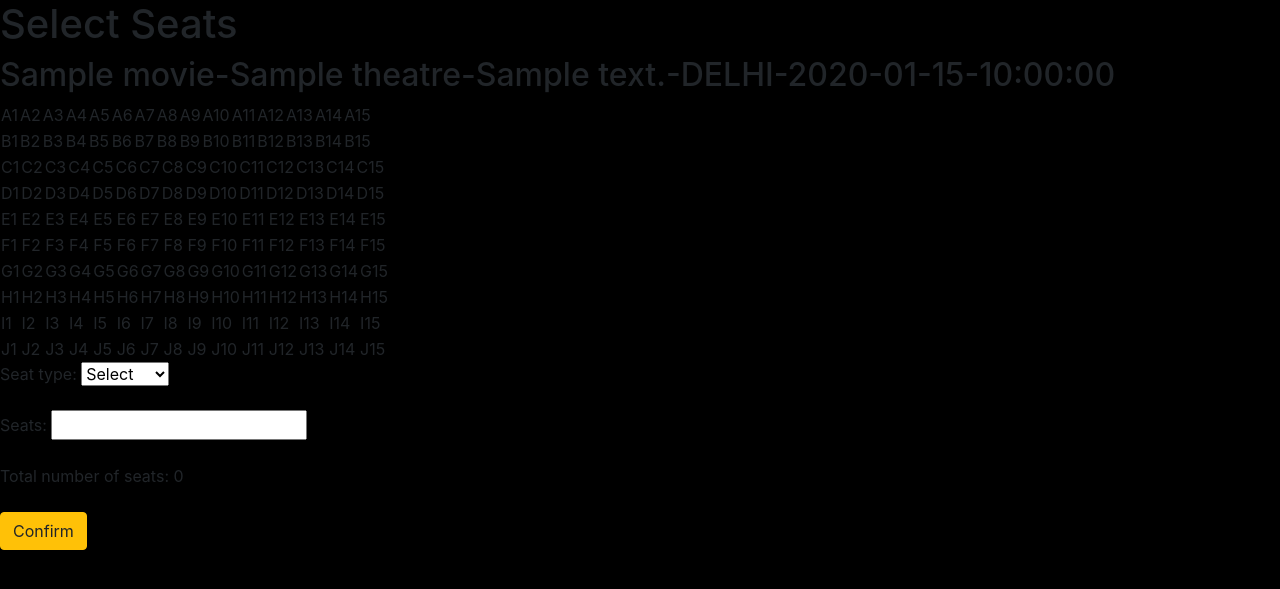
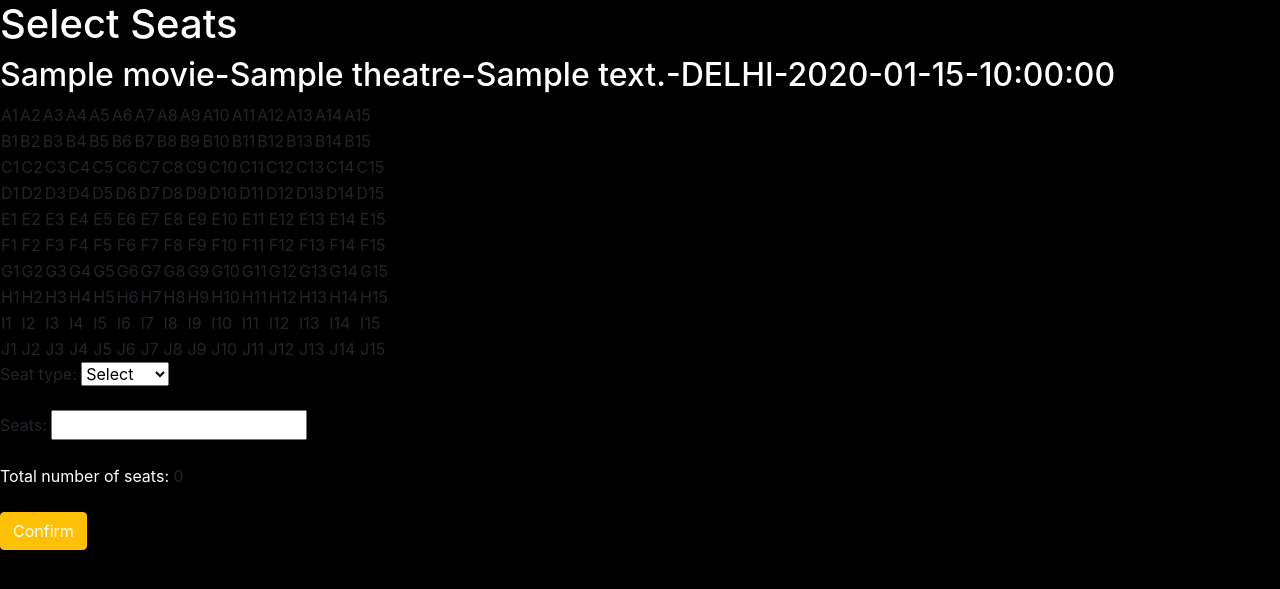
Before and after one commit to himdhiman/BookMyShow, a Django app: page /tickets/seatchoice/1/ in a window 1280 px wide. Shown: the part 56-645 px from the top of the page. Run offline with Django 3.2, Linux system fonts and the light colour scheme; tables that the repository leaves empty hold one stand-in row (values such as "Sample post"); some libraries are stand-ins or nearby versions.

Commit message:
Templates fixed

```diff
--- a/templates/movies/movie.html
+++ b/templates/movies/movie.html
@@ -47,7 +47,7 @@
                     <ul>
                         {% for showtime in theatre %}
                         <li>{% if user.is_authenticated %}<a href="{% url 'Reserve' showtime.id %}">{{ showtime.time|time:"h:i A" }}</a>{% else %}
-                            <p>{{ showtime.time|time:"h:i A" }}</p>{% endif %}</li>
+                            <p><a href="{% url 'login' %}">{{ showtime.time|time:"h:i A" }}</a></p>{% endif %}</li>
                         {% endfor %}
                     </ul>
                 </div>
--- a/templates/tickets/reserve_seat.html
+++ b/templates/tickets/reserve_seat.html
@@ -1,7 +1,7 @@
 {% extends "base.html" %} {% block content %}
 
-<h1>Select Seats</h1>
-<h2>{{ show_info }}</h2>
+<h1 style="color: white">Select Seats</h1>
+<h2 style="color: white">{{ show_info }}</h2>
 <div class="seatDiv">
     <div class="seatArray">
     </div>
@@ -9,10 +9,10 @@
         <form method="post" action="{% url 'payment_gateway' %}">
             {% csrf_token %} {{ form.as_p }} Seats: <input name="selected_seat" id="selected_seat" type="text" readonly />
             <br /><br />
-            <span>Total number of seats: </span><span id="no_of_seats">0</span>
-            <input type="hidden" name="show_id" id="show_id" value="{{ show_info.id }}" readonly />
+            <span style="color: white">Total number of seats: </span><span id="no_of_seats">0</span>
+            <input type="hidden" style="color: white" name="show_id" id="show_id" value="{{ show_info.id }}" readonly />
             <br /><br />
-            <button type="submit" class="btn btn-warning">Confirm</button>
+            <button type="submit" class="btn btn-warning" style="color: white">Confirm</button>
         </form>
     </div>
 </div>
```
Also changed, not shown: BookMyShow/settings.py (+8 -2 lines), templates/cinema/cinema_detail.html (deleted).
